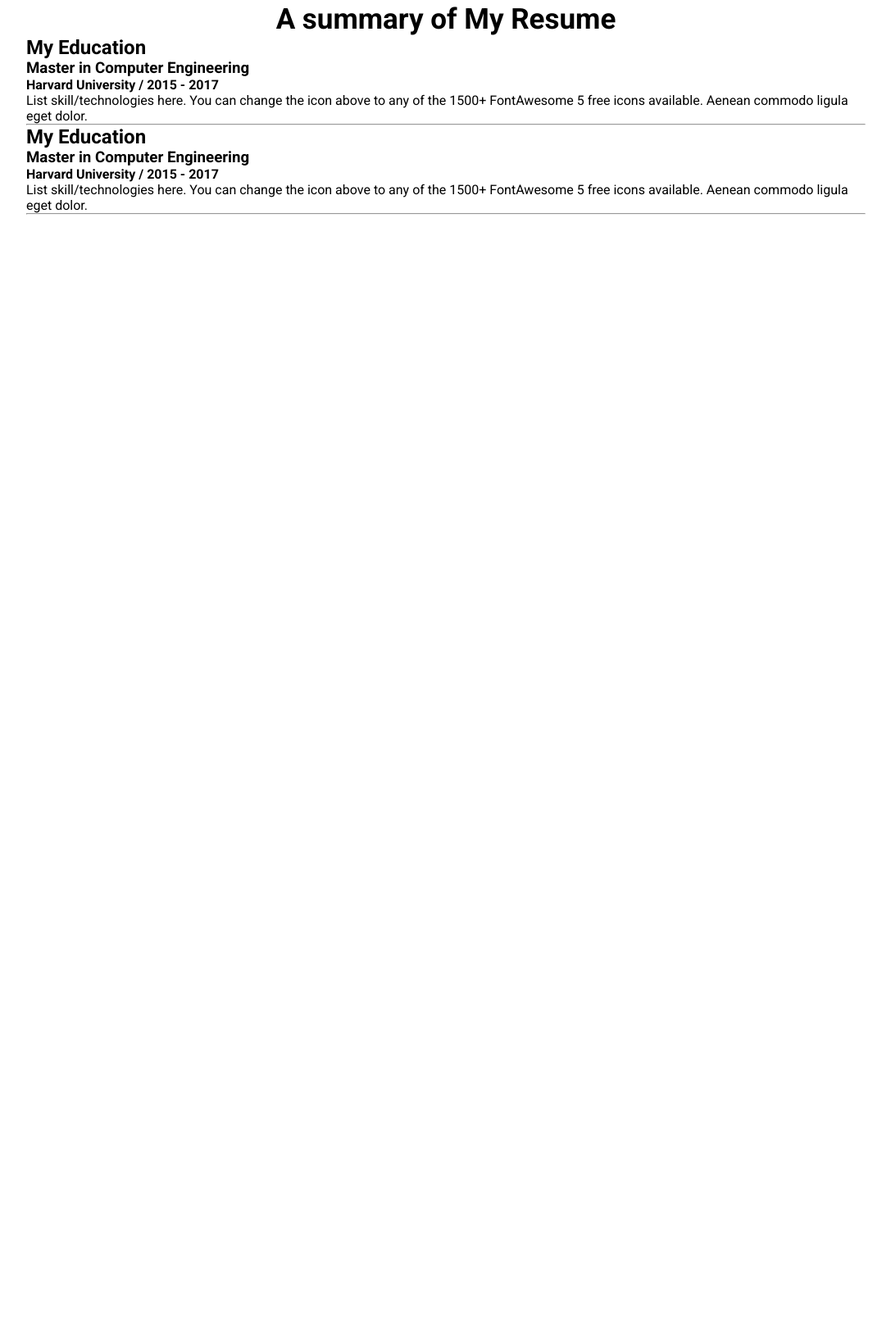
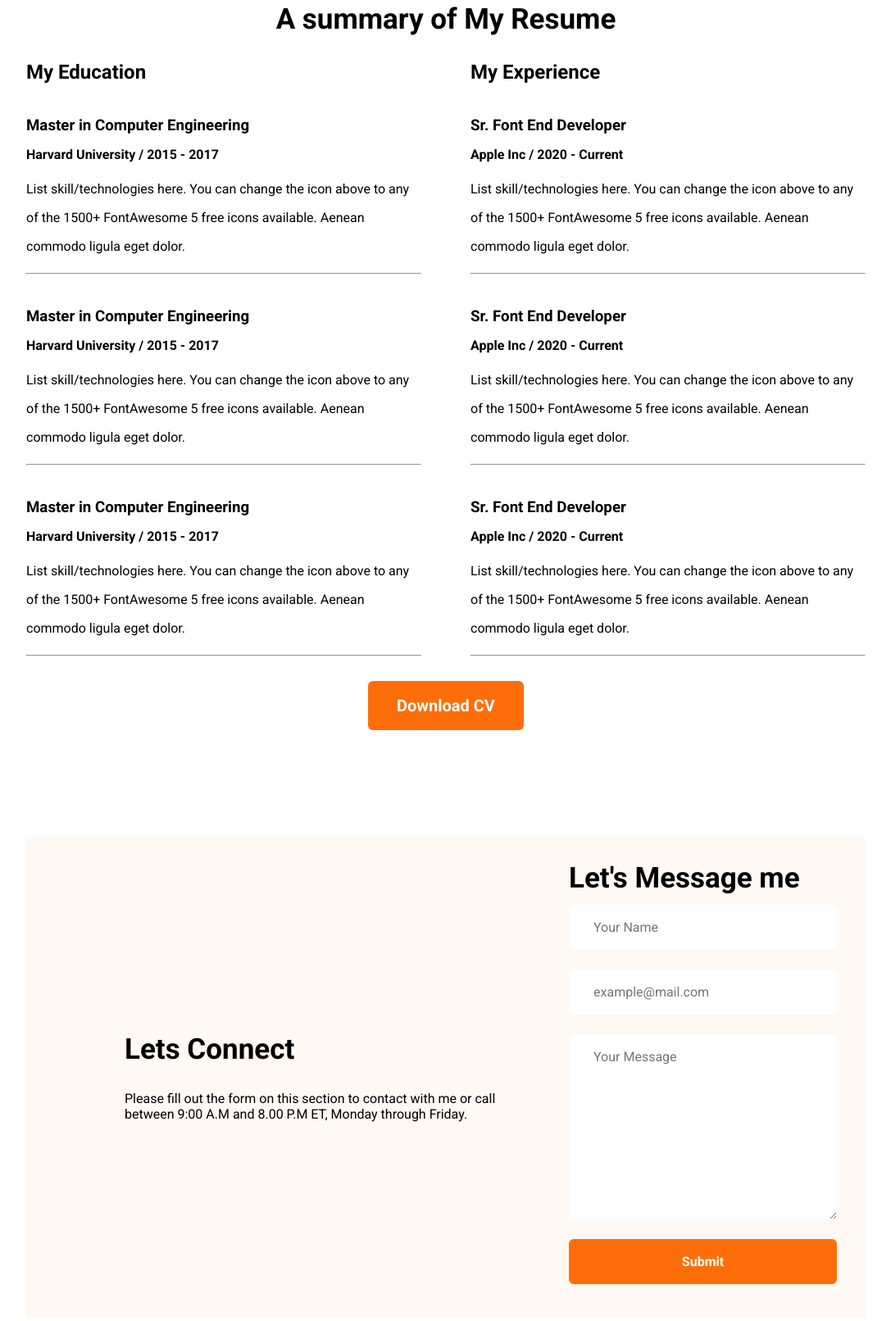
Before and after one commit to Shahariarshanto/Shanto, a plain HTML site: page index.html in a window 1280 px wide. Shown: the part 2185-3797 px from the top of the page at 82% size, without its empty margins (96-1183 px from the left). Before the commit the page ends 2577 px from the top, so only its background shows below. Drawn offline with Linux system fonts and the light colour scheme.

Commit message:
first commit

```diff
--- a/index.html
+++ b/index.html
@@ -114,29 +114,101 @@
       <section class="summary-resume">
         <h1>A summary of My Resume</h1>
         <div class="resume-cards">
+          <div class="education">
+            <h2>My Education</h2>
             <div class="resume-card">
-            <h2>My Education</h2>
               <h3>Master in Computer Engineering</h3>
               <h4>Harvard University / 2015 - 2017</h4>
               <p>
-              List skill/technologies here. You can change the icon above to any
-              of the 1500+ FontAwesome 5 free icons available. Aenean commodo
-              ligula eget dolor.
+                List skill/technologies here. You can change the icon above to
+                any of the 1500+ FontAwesome 5 free icons available. Aenean
+                commodo ligula eget dolor.
               </p>
               <hr />
             </div>
 
             <div class="resume-card">
-            <h2>My Education</h2>
               <h3>Master in Computer Engineering</h3>
               <h4>Harvard University / 2015 - 2017</h4>
               <p>
-              List skill/technologies here. You can change the icon above to any
-              of the 1500+ FontAwesome 5 free icons available. Aenean commodo
-              ligula eget dolor.
+                List skill/technologies here. You can change the icon above to
+                any of the 1500+ FontAwesome 5 free icons available. Aenean
+                commodo ligula eget dolor.
               </p>
               <hr />
             </div>
+
+            <div class="resume-card">
+              <h3>Master in Computer Engineering</h3>
+              <h4>Harvard University / 2015 - 2017</h4>
+              <p>
+                List skill/technologies here. You can change the icon above to
+                any of the 1500+ FontAwesome 5 free icons available. Aenean
+                commodo ligula eget dolor.
+              </p>
+              <hr />
+            </div>
+          </div>
+          <div class="experience">
+            <h2>My Experience</h2>
+            <div class="resume-card">
+              <h3>Sr. Font End Developer</h3>
+              <h4>Apple Inc / 2020 - Current</h4>
+              <p>
+                List skill/technologies here. You can change the icon above to
+                any of the 1500+ FontAwesome 5 free icons available. Aenean
+                commodo ligula eget dolor.
+              </p>
+              <hr />
+            </div>
+
+            <div class="resume-card">
+              <h3>Sr. Font End Developer</h3>
+              <h4>Apple Inc / 2020 - Current</h4>
+              <p>
+                List skill/technologies here. You can change the icon above to
+                any of the 1500+ FontAwesome 5 free icons available. Aenean
+                commodo ligula eget dolor.
+              </p>
+              <hr />
+            </div>
+
+            <div class="resume-card">
+              <h3>Sr. Font End Developer</h3>
+              <h4>Apple Inc / 2020 - Current</h4>
+              <p>
+                List skill/technologies here. You can change the icon above to
+                any of the 1500+ FontAwesome 5 free icons available. Aenean
+                commodo ligula eget dolor.
+              </p>
+              <hr />
+            </div>
+          </div>
+        </div>
+        <div>
+          <button class="my-btn">Download CV</button>
+        </div>
+      </section>
+
+      <!-- Connect -->
+
+      <section class="contact">
+        <div class="connect">
+          <h1>Lets Connect</h1>
+          <p>
+            Please fill out the form on this section to contact with me or call
+            between 9:00 A.M and 8.00 P.M ET, Monday through Friday.
+          </p>
+        </div>
+        <div class="message-section">
+          <h1>Let's Message me</h1>
+          <form class="message-form" action="">
+            <input type="text" name="" id="" placeholder="Your Name" />
+            <input type="email" name="" id="" placeholder="example@mail.com" />
+            <textarea placeholder="Your Message" cols="30" rows="10"></textarea>
+            <input class="my-btn" type="submit" value="Submit" />
+            <!-- <button >Download CV</button> -->
+          </form>
         </div>
       </section>
     </main>
--- a/styels/style.css
+++ b/styels/style.css
@@ -159,6 +159,51 @@ h1 {
 .summary-resume {
 }
 .resume-cards {
+  display: flex;
+  margin: 30px 0;
+
+  gap: 60px;
 }
 .resume-card {
+  margin-top: 40px;
+  max-width: 550px;
 }
+
+.resume-card h4 {
+  margin: 15px 0;
+}
+.resume-card P {
+  margin-bottom: 15px;
+  line-height: 35px;
+}
+
+.contact {
+  display: flex;
+  margin: 130px 10%;
+  align-items: center;
+  justify-content: center;
+  background-color: #fff8f3;
+}
+.connect {
+  margin: 0 30px 0 120px;
+  max-width: 600px;
+}
+.connect > h1 {
+  margin-bottom: 30px;
+}
+.message-section {
+  padding: 30px 35px;
+}
+
+.message-form {
+  display: flex;
+  flex-direction: column;
+}
+.message-form input,
+textarea {
+  padding: 18px 30px;
+  margin: 12px 0;
+  border-radius: 6px;
+  border: none;
+  font-size: 16px;
+}
```
Lines whose indentation alone changed are shown as unchanged.
